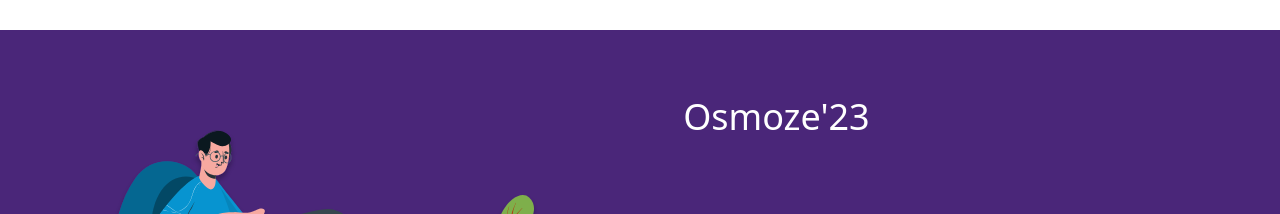
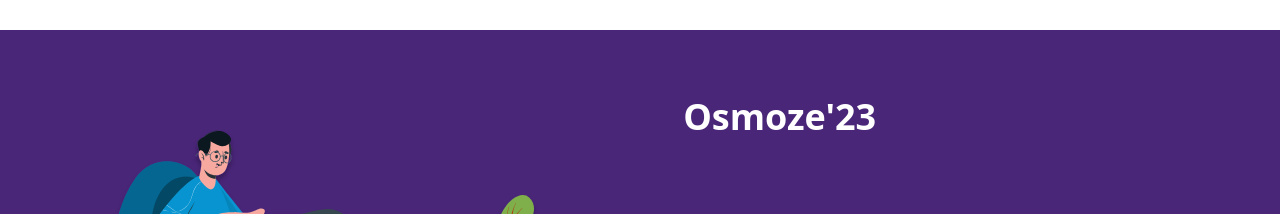
Before and after one commit to Sochem/Osmoze-23, a Next.js app: page / in a window 1280 px wide. Shown: the part 6538-6752 px from the top of the page. Built offline with nearby package versions, Linux system fonts and the light colour scheme.

Commit message:
margin update heads update

```diff
--- a/src/components/footer.js
+++ b/src/components/footer.js
@@ -10,7 +10,7 @@ export default function Navbar() {
 				</div>
 
 				<div className="text">
-					<div className="footer-text">Osmoze'23</div>
+					<div className="footer-text"><b>Osmoze'23</b></div>
 					<div className="footer-text-2">
 						<div className="img"><Link href="https://www.facebook.com"><Image src="/images/social1.svg" width={40} height={40} /></Link></div>
 						<div className="img"><Link href="https://www.instagram.com"><Image src="/images/social2.svg" width={40} height={40} /></Link></div>
```
